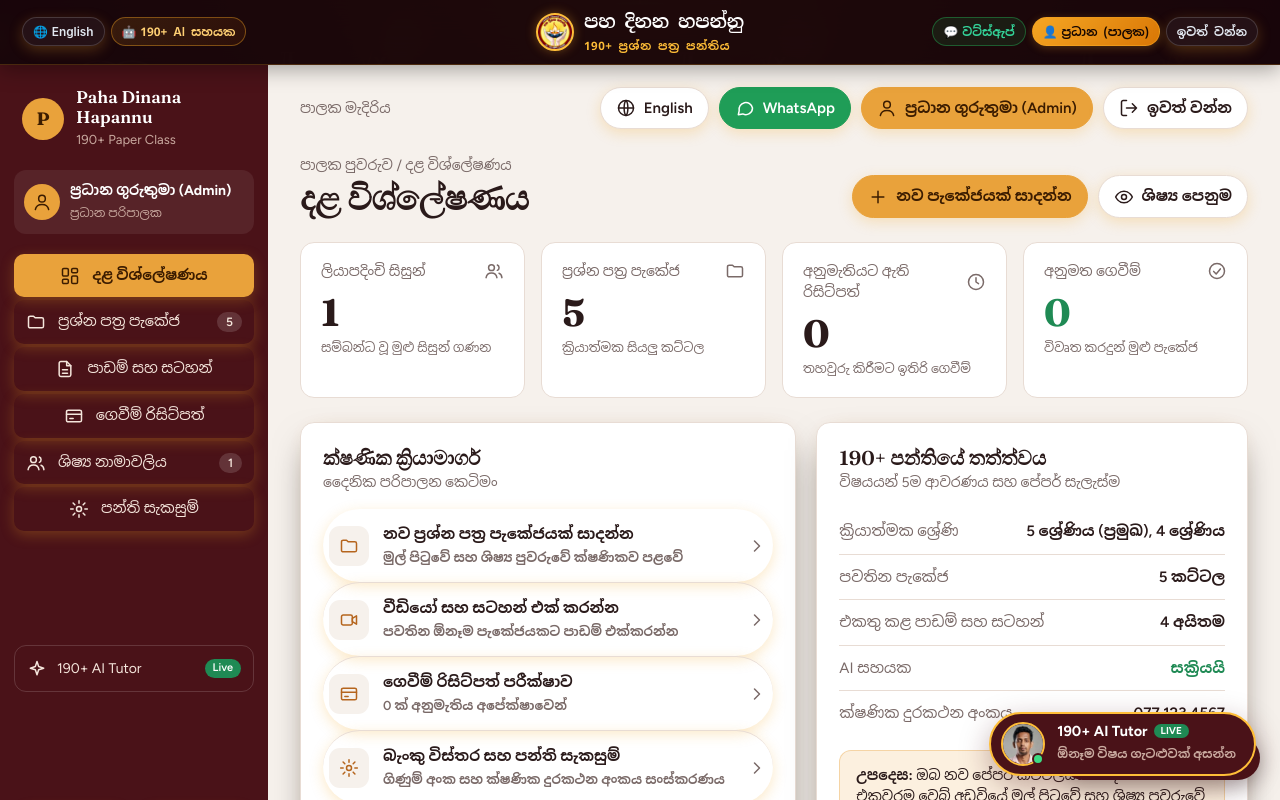
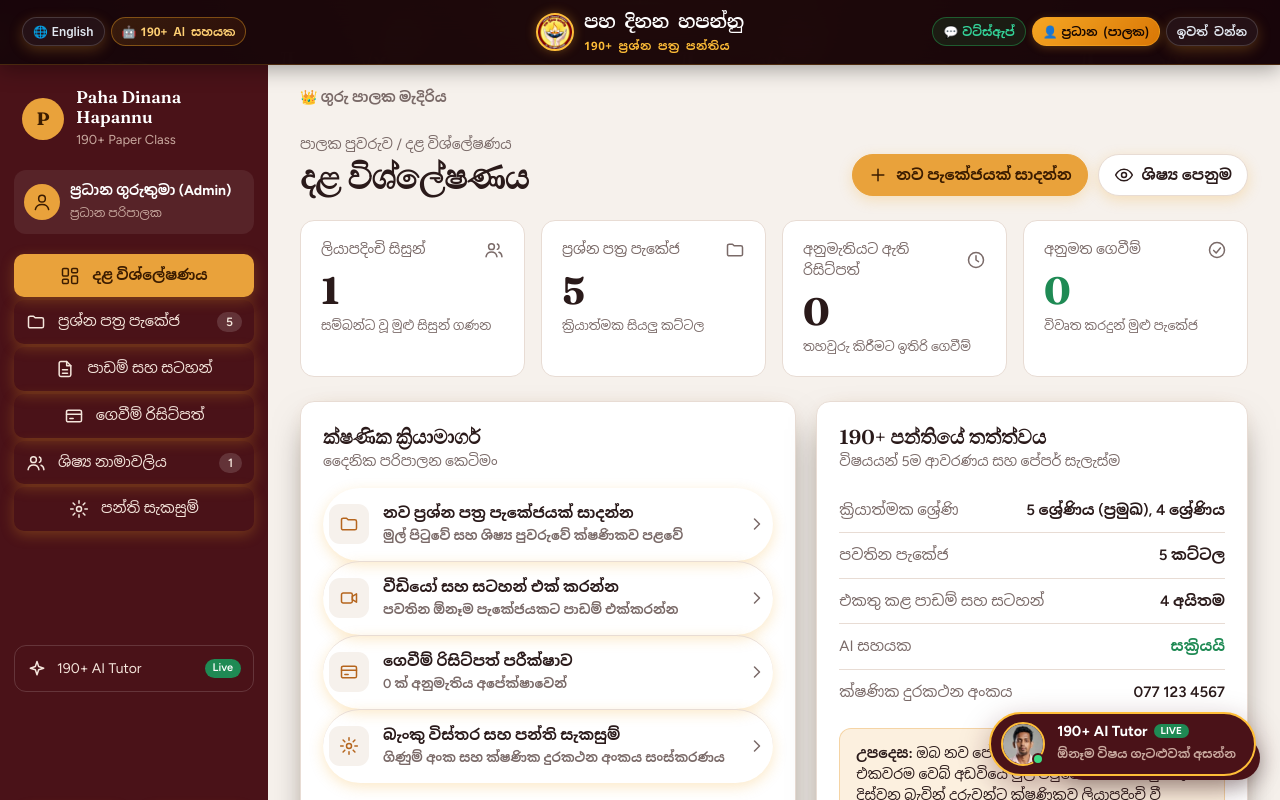
Before and after one commit to rashankawishka91-boop/Paha_Dinanana_Hapannu, a Next.js app: page /admin in a window 1280 px wide. Shown: the top 800 px of the page. Built offline with nearby package versions, Linux system fonts and the light colour scheme.

Commit message:
clean(dashboard): remove redundant duplicate navbar controls (whatsapp, lang, logout, admin profile) from dashboard views

```diff
--- a/app/admin/page.js
+++ b/app/admin/page.js
@@ -259,33 +259,12 @@ export default function Admin() {
       {/* Main Workspace */}
       <main>
         {/* Top Header Bar */}
-        <div className="top">
-          <span className="sp">{isSi ? "පාලක මැදිරිය" : "Admin portal"}</span>
-          <button type="button" className="btn" onClick={toggleLang}>
-            <svg><use href="#globe" /></svg>
-            <span>{isSi ? "English" : "සිංහල"}</span>
-          </button>
-          <a
-            className="btn wa"
-            href={`https://wa.me/${(S.set?.hotline || "0771234567").replace(/\D/g, "")}`}
-            target="_blank"
-            rel="noopener noreferrer"
-          >
-            <svg><use href="#chat" /></svg>
-            <span>WhatsApp</span>
-          </a>
-          <span className="btn gold">
-            <svg><use href="#user" /></svg>
-            <span>{me?.name || (isSi ? "ප්‍රධාන ගුරුතුමා" : "Lead Teacher")}</span>
-          </span>
-          <button
-            type="button"
-            className="btn"
-            onClick={() => { login(null); router.push("/login"); }}
-          >
-            <svg><use href="#logout" /></svg>
-            <span>{isSi ? "ඉවත් වන්න" : "Log out"}</span>
-          </button>
+        <div className="top" style={{ display: "flex", justifyContent: "space-between", alignItems: "center" }}>
+          <div style={{ display: "flex", alignItems: "center", gap: "10px" }}>
+            <span className="sp" style={{ fontWeight: 800 }}>
+              {isSi ? "👑 ගුරු පාලක මැදිරිය" : "👑 Admin Portal"}
+            </span>
+          </div>
         </div>
 
         {/* Page Head */}
```
Also changed, not shown: app/dashboard/page.js (+1 -34 lines).
